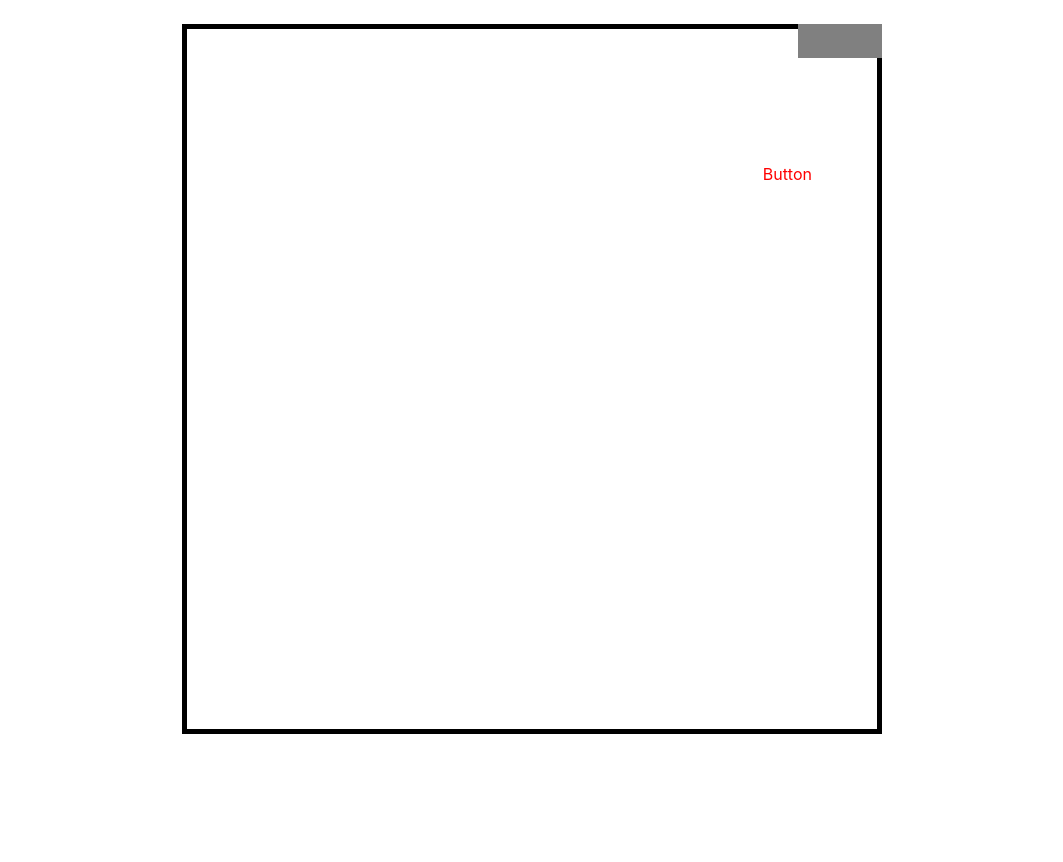
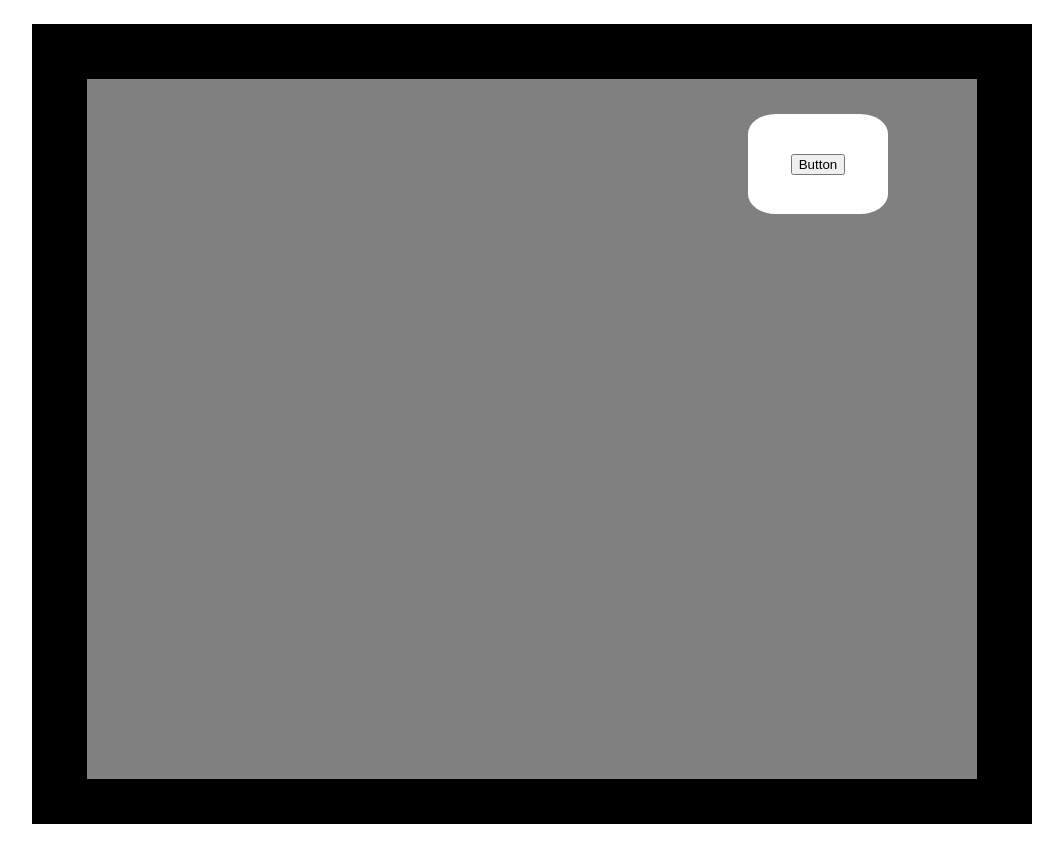
Before and after one commit to XINZESONG/Angular, an Angular app: page / in a window 1280 px wide. Shown: the top 862 px of the page, without its empty margins (108-1171 px from the left). Before the commit the page ends 800 px from the top, so only its background shows below. Built offline with nearby package versions, Linux system fonts and the light colour scheme.

Commit message:
change style of the map and button

```diff
--- a/src/app/app.component.css
+++ b/src/app/app.component.css
@@ -1,20 +1,24 @@
 .map-container {
-   position: relative;
    height:700px;
    width: 100%;
+   background-color: black;
+   padding: 50px;
 }
 
 .map {
+    position: relative;
     height: 100%;
     border: 5px solid black;
+    background-color: grey;
 }
 
 .toggle-container {
     position: absolute;
-    top:0;
-    right: 0;
-    height: 30px;
-    width: 80px;
-    border: 2px solid gray;
-    background-color: gray;
+    height: 100px;
+    width: 140px;
+    background-color: white;
+    border-radius: 20%;
+    display: flex;
+    align-items: center;
+    justify-content: center;
 }
--- a/src/app/app.component.html
+++ b/src/app/app.component.html
@@ -80,7 +80,7 @@
     display: flex;
     justify-content: space-around;
     width: 100%;
-    max-width: 700px;
+    max-width: 1000px;
     margin-bottom: 3rem;
   }
 
@@ -180,9 +180,11 @@
 <main class="main">
   <div class="content">
     <div class="map-container">
-      <div class="map"></div>
-      <div class="toggle-container"></div>
-      <div [ngStyle]="calculateStyles()" >Button</div>
+      <div class="map">
+        <div class="toggle-container" [ngStyle]="calculateStyles()">
+          <button >Button</button>
+        </div>
+      </div>
     </div>
   </div>
 </main>
--- a/src/app/app.component.ts
+++ b/src/app/app.component.ts
@@ -12,7 +12,12 @@ import { CommonModule } from '@angular/common';
 export class AppComponent {
   title = 'angular';
 
+  height = 700;
+  width = 1000;
+  position_X = 100/this.width*100;
+  position_Y = 35/this.height*100;
+
   calculateStyles() {
-    return {'color': 'red',  'position':'absolute', 'right':'10%','top':'20%'}
+    return {'position':'absolute', 'right':this.position_X+'%','top':this.position_Y+'%'}
   }
 }
```
